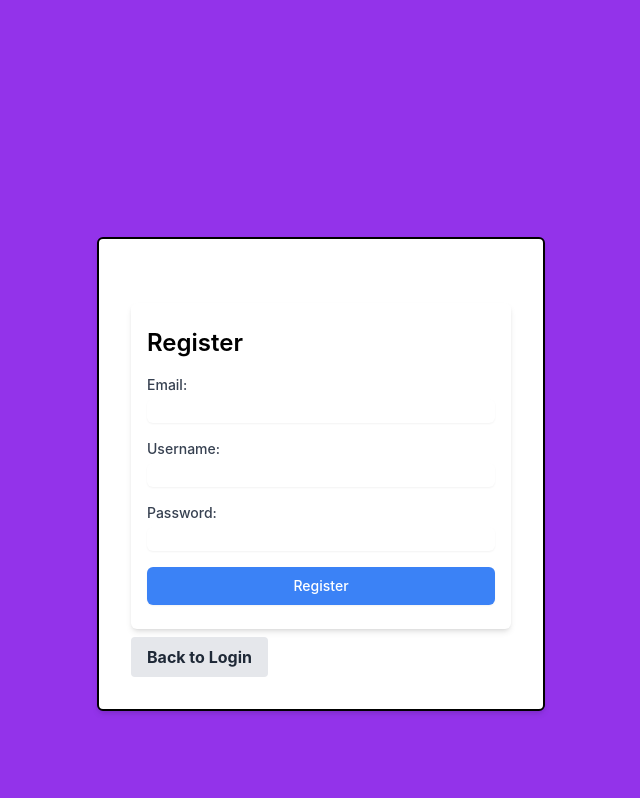
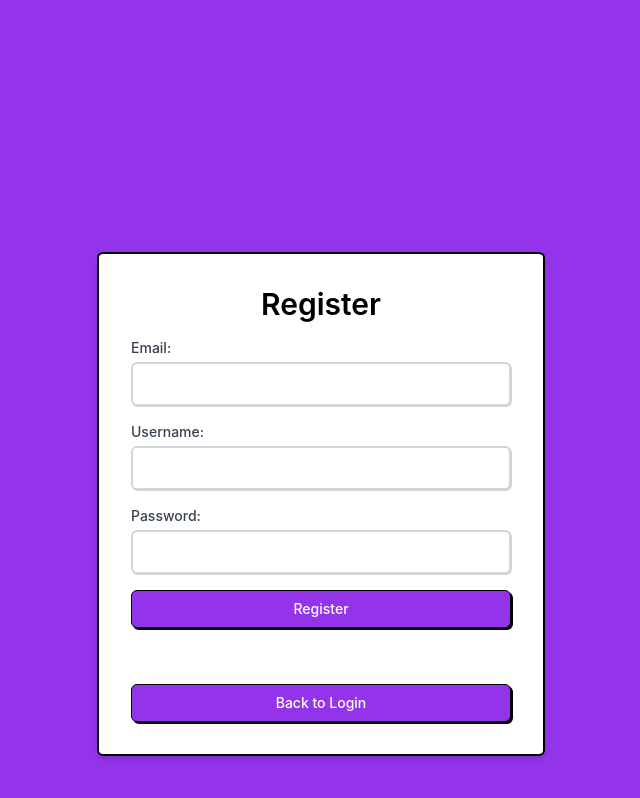
Before and after one commit to brandonb95/contentblocks-tth, a React (Create React App) app: page / in a window 1280 px wide. Both pictures are taken after a click on the button "No account? Register now". Shown: the whole page, without its empty margins (319-959 px from the left). Built offline with nearby package versions, Linux system fonts and the light colour scheme; no server answers.

Commit message:
Finished register styling

```diff
--- a/src/components/LoginForm.js
+++ b/src/components/LoginForm.js
@@ -193,7 +193,7 @@ const LoginForm = () => {
           <div className="mt-2">
             <button
               onClick={() => setIsRegistering(false)}
-              className="bg-gray-200 hover:bg-gray-300 text-gray-800 font-bold py-2 px-4 rounded"
+              className="mt-12 w-full py-2 px-4 border border-black rounded-md shadow-[2px_2px_0px_0px_rgba(0,0,0)] text-sm font-medium text-white bg-purple-600 hover:shadow-[2px_2px_0px_0px_rgba(255,220,0,1)]"
             >
               Back to Login
             </button>
--- a/src/components/RegistrationForm.js
+++ b/src/components/RegistrationForm.js
@@ -58,10 +58,9 @@ const RegistrationForm = () => {
   };
 
   return (
-    <div className="max-w-md mx-auto mt-8 px-4 py-6 bg-white shadow-md rounded-md">
-      <h2 className="text-2xl font-semibold mb-4">Register</h2>
+    <div>
+      <h1 className="text-3xl font-semibold mb-4 text-center">Register</h1>
       <form onSubmit={handleSubmit}>
-        {/* Email field */}
         <div className="mb-4">
           <label
             htmlFor="email"
@@ -74,7 +73,7 @@ const RegistrationForm = () => {
             id="email"
             value={email}
             onChange={(e) => setEmail(e.target.value)}
-            className={`mt-1 block w-full rounded-md border-gray-300 shadow-sm focus:border-blue-500 focus:ring focus:ring-blue-500 focus:ring-opacity-50 ${
+            className={`mt-1 focus:outline-none block w-full rounded-lg border-gray-300 shadow-[1px_1px_0px_0px_rgba(209,213,219)] border rounded-md   border-solid border-2 p-2 hover:border-purple-600 hover:shadow-[1px_1px_0px_0px_rgba(147,51,234)] focus:border-purple-600 focus:shadow-[1px_1px_0px_1px_rgba(147,51,234)] ${
               errors.email ? "border-red-500" : ""
             }`}
           />
@@ -96,7 +95,7 @@ const RegistrationForm = () => {
             id="username"
             value={username}
             onChange={(e) => setUsername(e.target.value)}
-            className={`mt-1 block w-full rounded-md border-gray-300 shadow-sm focus:border-blue-500 focus:ring focus:ring-blue-500 focus:ring-opacity-50 ${
+            className={`mt-1 focus:outline-none block w-full rounded-lg border-gray-300 shadow-[1px_1px_0px_0px_rgba(209,213,219)] border rounded-md   border-solid border-2 p-2 hover:border-purple-600 hover:shadow-[1px_1px_0px_0px_rgba(147,51,234)] focus:border-purple-600 focus:shadow-[1px_1px_0px_1px_rgba(147,51,234)] ${
               errors.username ? "border-red-500" : ""
             }`}
           />
@@ -118,7 +117,7 @@ const RegistrationForm = () => {
             id="password"
             value={password}
             onChange={(e) => setPassword(e.target.value)}
-            className={`mt-1 block w-full rounded-md border-gray-300 shadow-sm focus:border-blue-500 focus:ring focus:ring-blue-500 focus:ring-opacity-50 ${
+            className={`mt-1 focus:outline-none block w-full rounded-lg border-gray-300 shadow-[1px_1px_0px_0px_rgba(209,213,219)] border rounded-md   border-solid border-2 p-2 hover:border-purple-600 hover:shadow-[1px_1px_0px_0px_rgba(147,51,234)] focus:border-purple-600 focus:shadow-[1px_1px_0px_1px_rgba(147,51,234)] ${
               errors.password ? "border-red-500" : ""
             }`}
           />
@@ -130,7 +129,7 @@ const RegistrationForm = () => {
         {/* Submit button */}
         <button
           type="submit"
-          className="w-full py-2 px-4 border border-transparent rounded-md shadow-sm text-sm font-medium text-white bg-blue-500 hover:bg-blue-600 focus:outline-none focus:ring-2 focus:ring-offset-2 focus:ring-blue-500"
+          className="w-full py-2 px-4 border border-black rounded-md shadow-[2px_2px_0px_0px_rgba(0,0,0)] text-sm font-medium text-white bg-purple-600 hover:shadow-[2px_2px_0px_0px_rgba(255,220,0,1)]"
         >
           Register
         </button>
```
